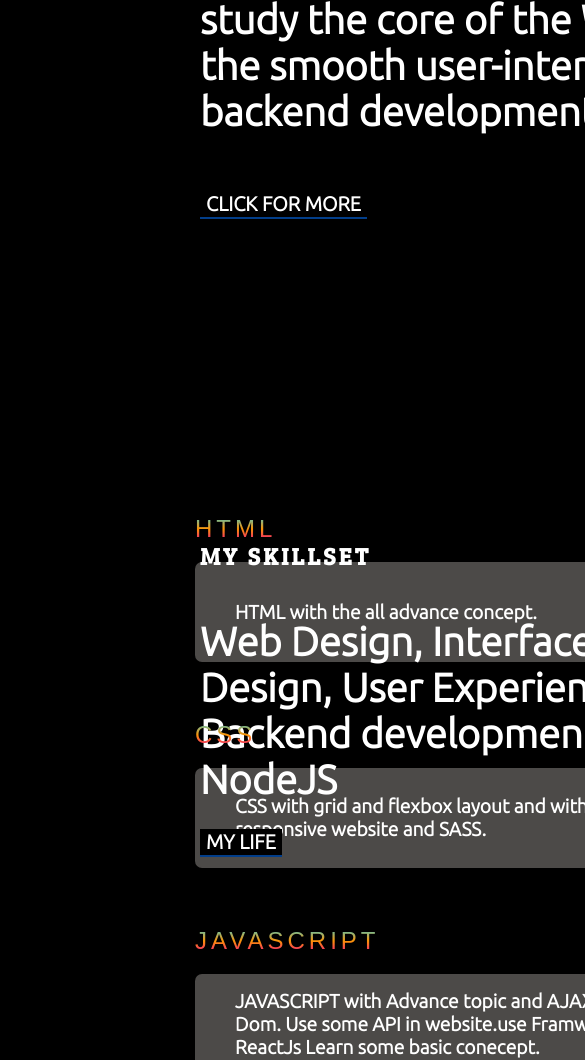
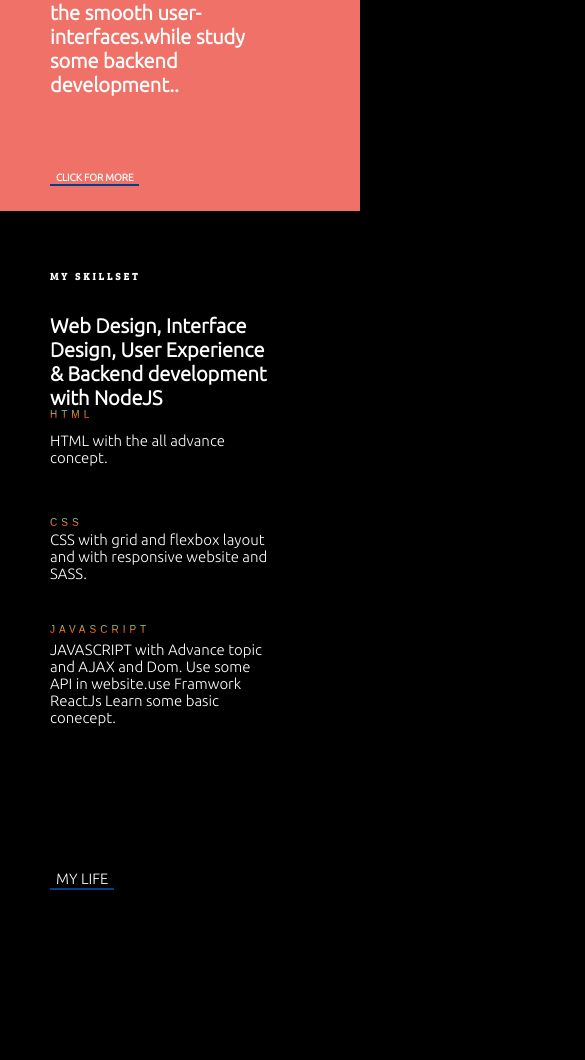
Before and after one commit to Deepakpmk007/My-Project, a website: page index.html in a window 390 px wide. Shown: the part 389-1449 px from the top of the page, 585 px wide, since content can reach past the window. Drawn offline with nearby package versions, Linux system fonts and the light colour scheme; a web font is replaced by a local one.

Commit message:
Update style.css

```diff
--- a/style.css
+++ b/style.css
@@ -305,6 +305,10 @@ body {
 .logo-4 {
   color: #c81d25;
 }
+a {
+  text-decoration: none;
+  padding-left: 30px;
+}
 
 @keyframes intro {
   from {
@@ -353,3 +357,100 @@ body {
     transform: translateX(0px);
   }
 }
+
+@media (max-width: 400px) {
+  body {
+    width: 360px;
+    height: 900px;
+  }
+  .intro {
+    height: 600px;
+    width: 360px;
+    background-color: #f07167;
+  }
+  .hello {
+    font-size: 30px;
+    left: 50px;
+  }
+  .name {
+    font-size: 60px;
+    left: 50px;
+    top: 100px;
+  }
+  .pra {
+    font-size: 20px;
+    width: 200px;
+    left: 50px;
+    top: 250px;
+  }
+  .scroll-btn {
+    font-size: 10px;
+    left: 50px;
+    top: 560px;
+  }
+  .intro > img {
+    width: 100px;
+    left: 50px;
+    animation: none;
+    display: none;
+  }
+
+  .my-skill {
+    font-size: 20px;
+    width: 360px;
+    height: 450px;
+  }
+  .p1 {
+    position: absolute;
+    left: 50px;
+    top: 650px;
+    font-size: 10px;
+  }
+  .p2 {
+    position: absolute;
+    left: 50px;
+    top: 690px;
+    font-size: 20px;
+    width: 220px;
+  }
+  .my-skill-1 {
+    position: absolute;
+    left: 50px;
+    top: 750px;
+  }
+  .heading-my-skill {
+    font-size: 10px;
+  }
+  .p-my-skill {
+    font-size: 15px;
+    height: 50px;
+    width: 220px;
+    padding: 0;
+    background-color: transparent;
+    font-weight: 200;
+  }
+  .JAVASCRIPT {
+    position: relative;
+    top: 20px;
+  }
+  .my--project {
+    font-size: 15px;
+    font-weight: 300;
+    left: 50px;
+    top: 350px;
+  }
+  .my--life {
+    font-size: 15px;
+    height: 600px;
+
+    display: none;
+  }
+
+  .foot {
+    background-color: transparent;
+    height: 50px;
+    font-size: 1.5rem;
+    position: relative;
+    left: -50px;
+  }
+}
```
